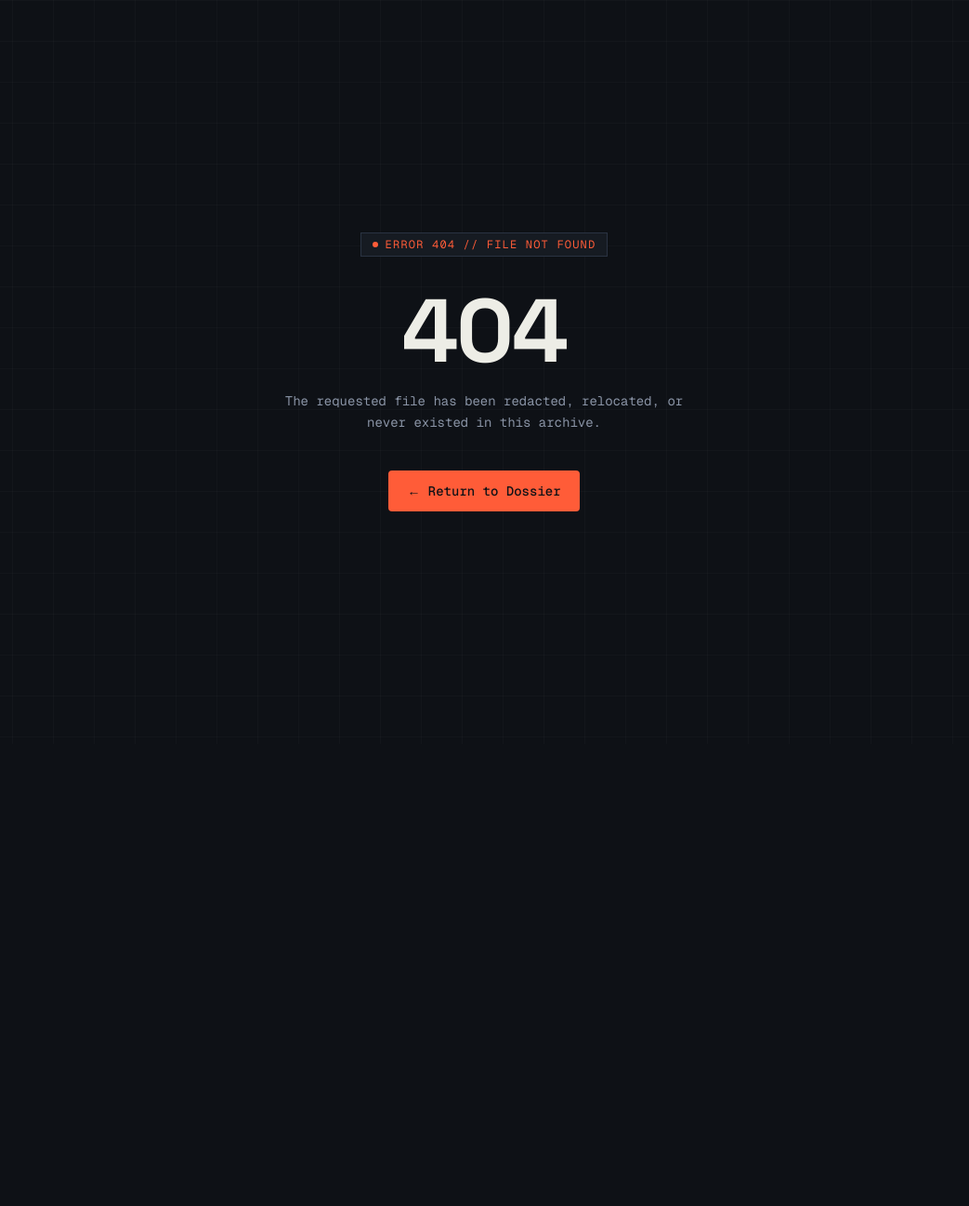
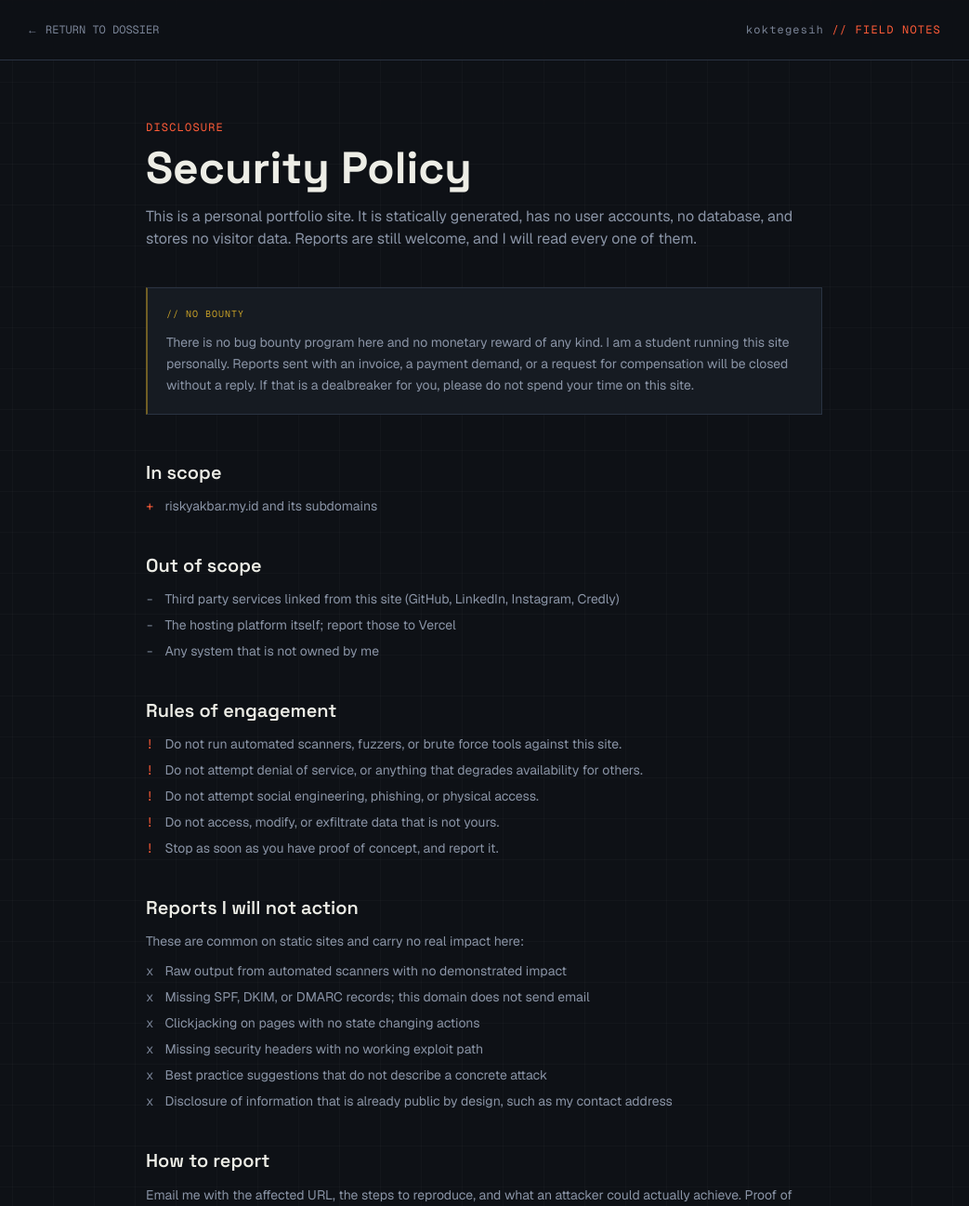
Before and after one commit to riskyakbar15/whoami-koktegesih, a Next.js app: page /security-policy in a window 1280 px wide. Before the commit this address had no page. Shown: the top 1297 px of the page at 93% size, without its empty margins (119-1162 px from the left). Before the commit the page ends 800 px from the top, so only its background shows below. Built offline with nearby package versions, Linux system fonts and the light colour scheme.

Commit message:
feat: add security policy page and RFC 9116 security.txt

```diff
--- a/app/components/Footer.tsx
+++ b/app/components/Footer.tsx
@@ -1,3 +1,4 @@
+import Link from "next/link";
 import { profile } from "../data/portfolio";
 
 export default function Footer() {
@@ -8,8 +9,15 @@ export default function Footer() {
         <span>
           © {year} {profile.name} All Rights Reserved.
         </span>
-        <span className="tracking-widest">
-          {`END OF FILE // ${profile.uid} // ACCESS GRANTED`}
+        <span className="flex items-center gap-3 tracking-widest">
+          <Link
+            href="/security-policy"
+            className="transition-colors hover:text-accent"
+          >
+            SECURITY
+          </Link>
+          <span aria-hidden>·</span>
+          {`${profile.uid} // ACCESS GRANTED`}
         </span>
       </div>
     </footer>
--- /dev/null
+++ b/app/security-policy/page.tsx
@@ -0,0 +1,156 @@
+import type { Metadata } from "next";
+import BlogHeader from "../components/BlogHeader";
+import Footer from "../components/Footer";
+import { socials } from "../data/portfolio";
+
+export const metadata: Metadata = {
+  title: "Security Policy",
+  description:
+    "Vulnerability disclosure policy for riskyakbar.my.id: scope, rules of engagement, and what is not accepted.",
+  alternates: { canonical: "/security-policy" },
+  openGraph: {
+    type: "website",
+    url: "/security-policy",
+    title: "Security Policy · Risky Akbar",
+    description: "Vulnerability disclosure policy for riskyakbar.my.id.",
+  },
+};
+
+const IN_SCOPE = ["riskyakbar.my.id and its subdomains"];
+
+const OUT_OF_SCOPE = [
+  "Third party services linked from this site (GitHub, LinkedIn, Instagram, Credly)",
+  "The hosting platform itself; report those to Vercel",
+  "Any system that is not owned by me",
+];
+
+const RULES = [
+  "Do not run automated scanners, fuzzers, or brute force tools against this site.",
+  "Do not attempt denial of service, or anything that degrades availability for others.",
+  "Do not attempt social engineering, phishing, or physical access.",
+  "Do not access, modify, or exfiltrate data that is not yours.",
+  "Stop as soon as you have proof of concept, and report it.",
+];
+
+const NOT_ACCEPTED = [
+  "Raw output from automated scanners with no demonstrated impact",
+  "Missing SPF, DKIM, or DMARC records; this domain does not send email",
+  "Clickjacking on pages with no state changing actions",
+  "Missing security headers with no working exploit path",
+  "Best practice suggestions that do not describe a concrete attack",
+  "Disclosure of information that is already public by design, such as my contact address",
+];
+
+export default function SecurityPolicyPage() {
+  const email = socials.find((social) => social.href.startsWith("mailto:"));
+
+  return (
+    <div className="flex flex-1 flex-col">
+      <BlogHeader />
+      <main id="main" className="flex-1">
+        <section className="mx-auto max-w-3xl px-5 py-12 sm:py-16">
+          <p className="font-mono text-xs tracking-widest text-accent uppercase">
+            Disclosure
+          </p>
+          <h1 className="mt-3 font-display text-4xl font-bold text-paper sm:text-5xl">
+            Security Policy
+          </h1>
+          <p className="mt-4 text-muted">
+            This is a personal portfolio site. It is statically generated, has
+            no user accounts, no database, and stores no visitor data. Reports
+            are still welcome, and I will read every one of them.
+          </p>
+
+          <div className="mt-10 border border-line border-l-2 border-l-gold/50 bg-panel p-5">
+            <p className="font-mono text-[10px] tracking-widest text-gold">
+              {"// NO BOUNTY"}
+            </p>
+            <p className="mt-3 text-sm leading-relaxed text-muted">
+              There is no bug bounty program here and no monetary reward of any
+              kind. I am a student running this site personally. Reports sent
+              with an invoice, a payment demand, or a request for compensation
+              will be closed without a reply. If that is a dealbreaker for you,
+              please do not spend your time on this site.
+            </p>
+          </div>
+
+          <h2 className="mt-12 font-display text-xl font-semibold text-paper">
+            In scope
+          </h2>
+          <ul className="mt-3 space-y-2 text-sm text-muted">
+            {IN_SCOPE.map((item) => (
+              <li key={item} className="flex gap-3">
+                <span className="font-mono text-accent">+</span>
+                {item}
+              </li>
+            ))}
+          </ul>
+
+          <h2 className="mt-10 font-display text-xl font-semibold text-paper">
+            Out of scope
+          </h2>
+          <ul className="mt-3 space-y-2 text-sm text-muted">
+            {OUT_OF_SCOPE.map((item) => (
+              <li key={item} className="flex gap-3">
+                <span className="font-mono text-faint">-</span>
+                {item}
+              </li>
+            ))}
+          </ul>
+
+          <h2 className="mt-10 font-display text-xl font-semibold text-paper">
+            Rules of engagement
+          </h2>
+          <ul className="mt-3 space-y-2 text-sm text-muted">
+            {RULES.map((item) => (
+              <li key={item} className="flex gap-3">
+                <span className="font-mono text-accent">!</span>
+                {item}
+              </li>
+            ))}
+          </ul>
+
+          <h2 className="mt-10 font-display text-xl font-semibold text-paper">
+            Reports I will not action
+          </h2>
+          <p className="mt-3 text-sm text-muted">
+            These are common on static sites and carry no real impact here:
+          </p>
+          <ul className="mt-3 space-y-2 text-sm text-muted">
+            {NOT_ACCEPTED.map((item) => (
+              <li key={item} className="flex gap-3">
+                <span className="font-mono text-faint">x</span>
+                {item}
+              </li>
+            ))}
+          </ul>
+
+          <h2 className="mt-10 font-display text-xl font-semibold text-paper">
+            How to report
+          </h2>
+          <p className="mt-3 text-sm leading-relaxed text-muted">
+            Email me with the affected URL, the steps to reproduce, and what an
+            attacker could actually achieve. Proof of concept code or a short
+            screen recording helps. English or Indonesian are both fine.
+          </p>
+          {email && (
+            <p className="mt-4 font-mono text-sm">
+              <a
+                href={email.href}
+                className="text-accent transition-colors hover:text-paper"
+              >
+                {email.value}
+              </a>
+            </p>
+          )}
+          <p className="mt-4 text-sm leading-relaxed text-muted">
+            I aim to acknowledge valid reports within seven days. Please give me
+            reasonable time to fix an issue before publishing it. I am happy to
+            credit you once it is resolved.
+          </p>
+        </section>
+      </main>
+      <Footer />
+    </div>
+  );
+}
```
Also changed, not shown: app/.well-known/security.txt/route.ts (added).
